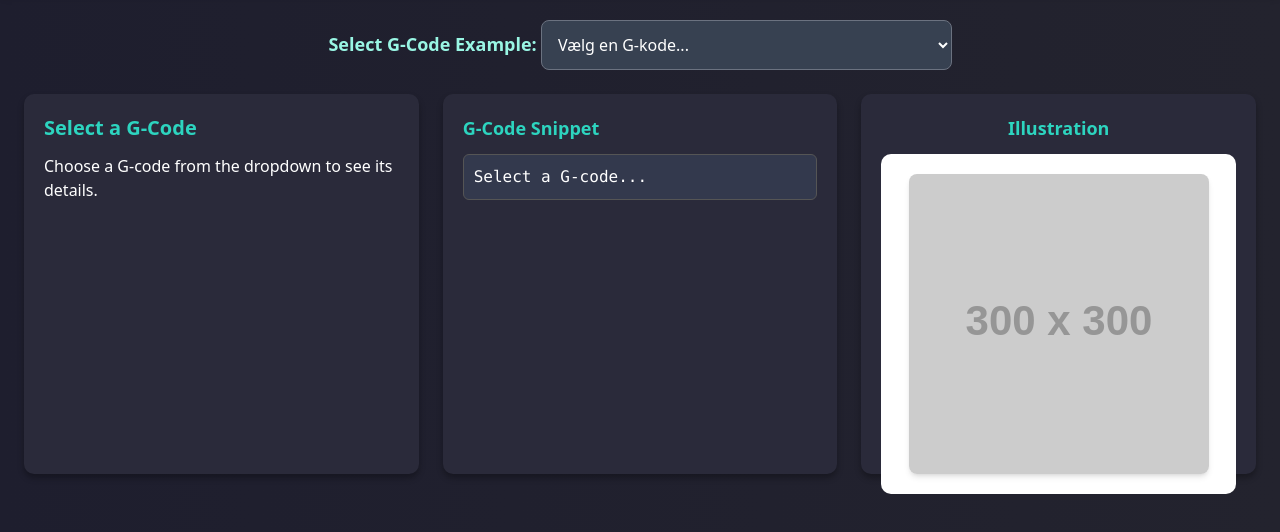
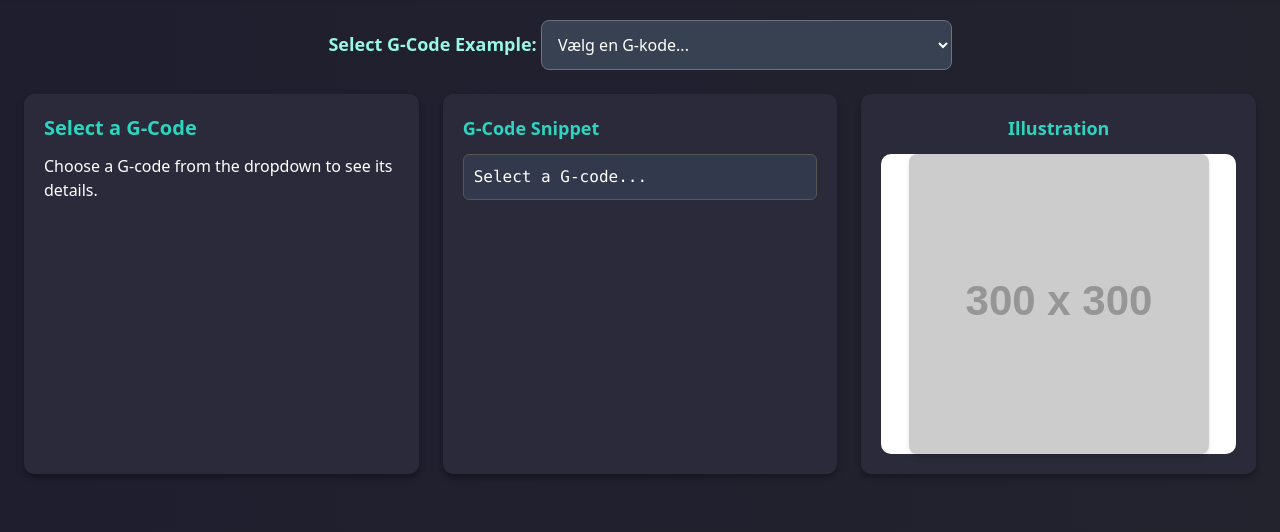
Before and after one commit to jaoltech/g-code-explainer, a plain HTML site: page index.html in a window 1280 px wide. Shown: the part 70-602 px from the top of the page. Drawn offline with nearby package versions, Linux system fonts and the light colour scheme; placeholder pictures from the web are drawn by us.

Commit message:
Update index.html

```diff
--- a/index.html
+++ b/index.html
@@ -52,17 +52,13 @@
             display: flex;
             justify-content: center;
             align-items: center;
-            width: 100%;
-            height: 100%; /* Adjust height based on your SVG */
+            max-width: 100%;
+            max-height: 300px; /* Adjust height based on your SVG */
             background-color: white; /* Change to any background color */
             border-radius: 10px; /* Optional: add rounded corners */
-        }
-        #gcode-illustration-container {
-            display: flex;
+            height: auto;
+            object-fit: contain;
             flex-direction: column; /* Stack items vertically */
-            justify-content: center; /* Center vertically */
-            align-items: center; /* Center horizontally */
-            width: 100%;
             gap: 10px; /* Adds spacing between images */
         }
 
```
